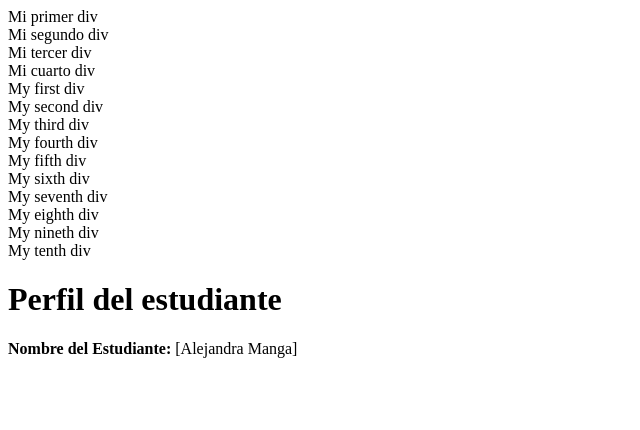
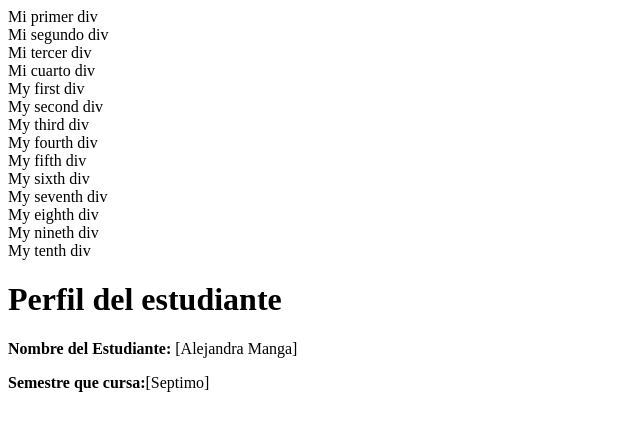
Before and after one commit to alejabarraza2/Lugares-turisticos, a plain HTML site: page index.html in a window 1280 px wide. Shown: the whole page, without its empty margins (0-640 px from the left). Drawn offline with Linux system fonts and the light colour scheme.

Commit message:
Agregar sesion del semestre

```diff
--- a/index.html
+++ b/index.html
@@ -24,3 +24,4 @@
 </html>
     <h1>Perfil del estudiante</h1>
     <p><strong>Nombre del Estudiante:</strong> [Alejandra Manga]</p>
+    <p><strong>Semestre que cursa:</strong>[Septimo]</p>
```
